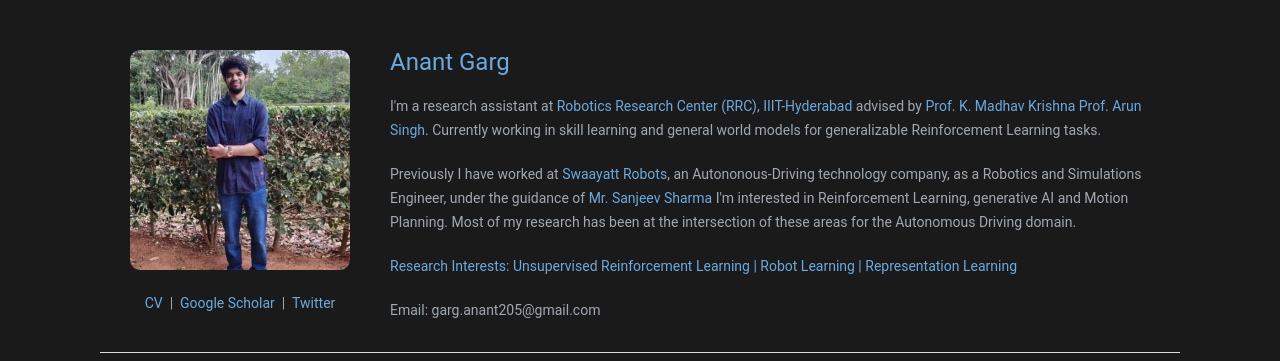
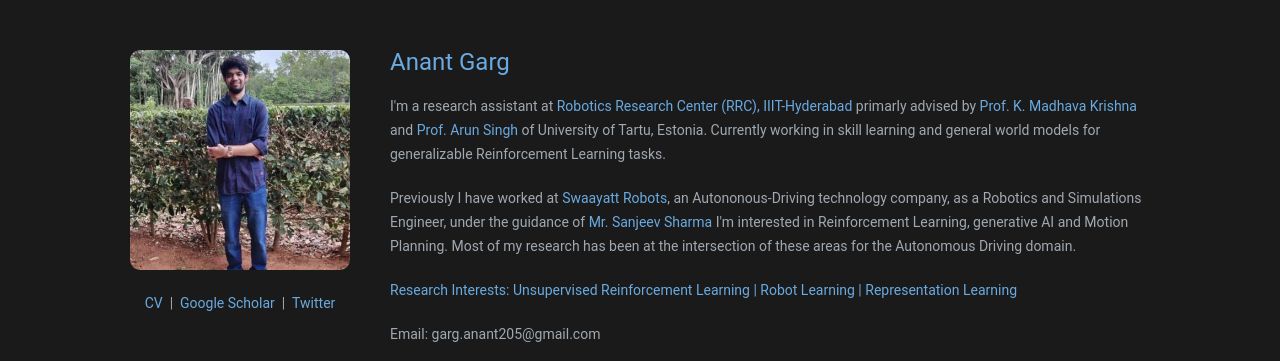
Before and after one commit to anant-garg205/anant-garg205.github.io, a plain HTML site: page index.html in a window 1280 px wide. Shown: the top 361 px of the page. Drawn offline with Linux system fonts and the light colour scheme; a web font is replaced by a local one.

```diff
--- a/index.html
+++ b/index.html
@@ -32,7 +32,7 @@
                 <div id="profile-intro">
                     <div id="profile-name">Anant Garg</div>
                     <p>
-                        <p>I'm a research assistant at <a href="https://robotics.iiit.ac.in/">Robotics Research Center (RRC), IIIT-Hyderabad</a> advised by <a href="https://robotics.iiit.ac.in/faculty_mkrishna/">Prof. K. Madhav Krishna</a> <a href="https://sites.google.com/view/akslab/home?authuser=0">Prof. Arun Singh</a>.
+                        <p>I'm a research assistant at <a href="https://robotics.iiit.ac.in/">Robotics Research Center (RRC), IIIT-Hyderabad</a> primarly advised by <a href="https://robotics.iiit.ac.in/faculty_mkrishna/">Prof. K. Madhava Krishna</a> and <a href="https://sites.google.com/view/akslab/home?authuser=0">Prof. Arun Singh</a> of University of Tartu, Estonia.
                         Currently working in skill learning and general world models for generalizable Reinforcement Learning tasks.
                         </p>
                         <p>
```
